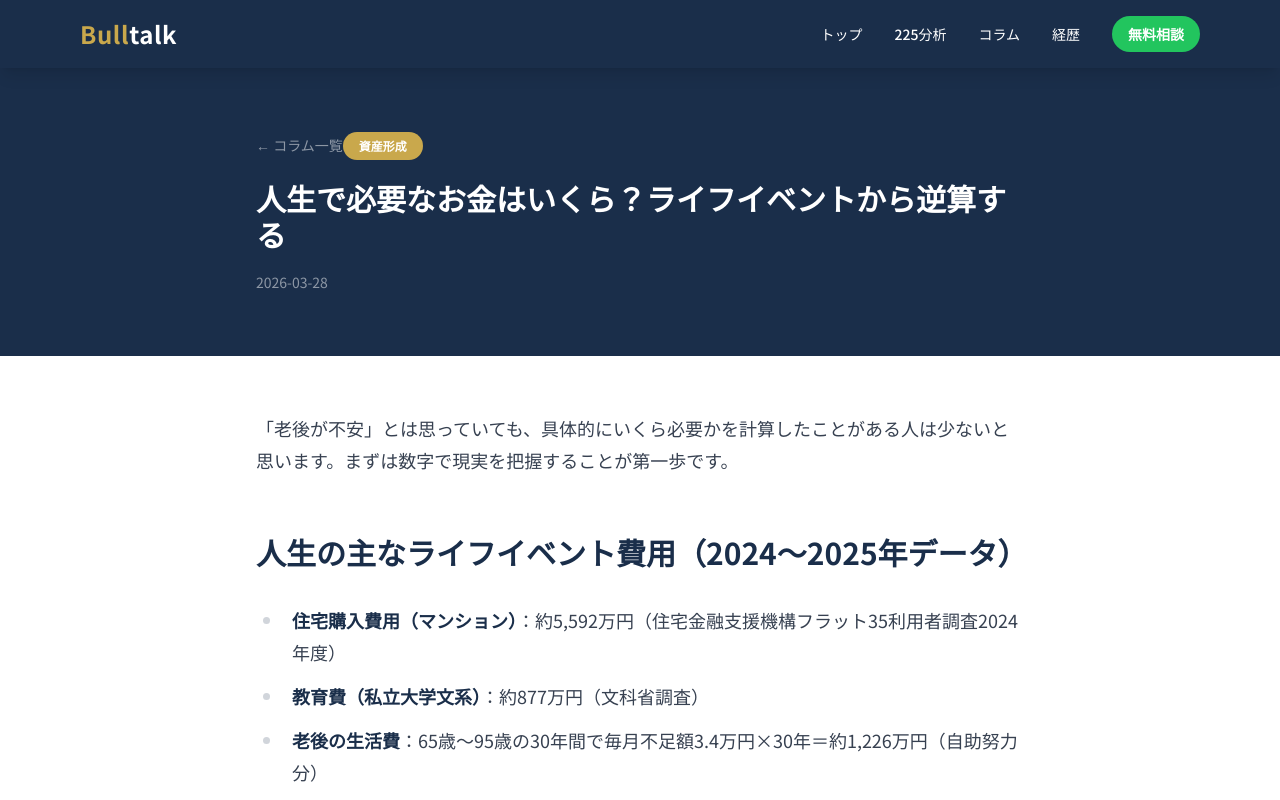
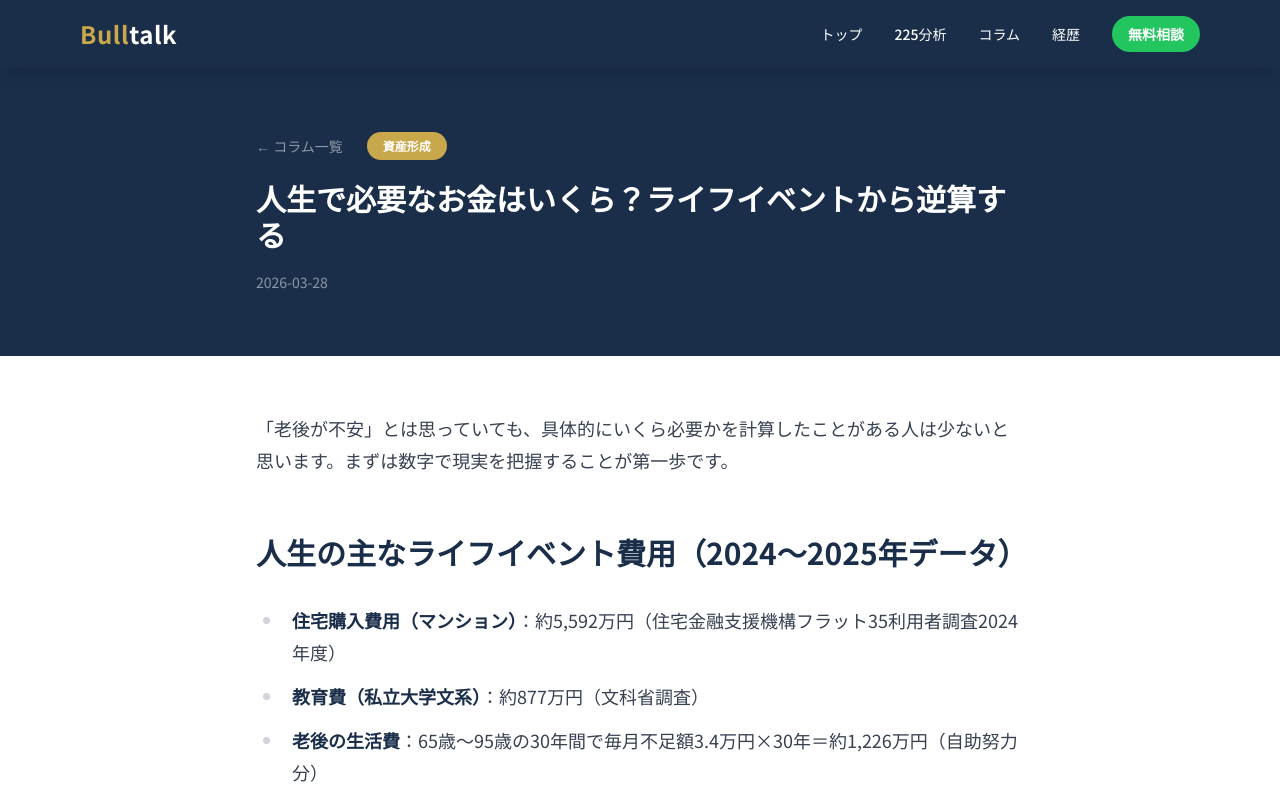
Before and after one commit to tanima3232-eng/bulltalk, a Next.js app: page /column/asset-01-life-money in a window 1280 px wide. Shown: the top 800 px of the page. Built offline with nearby package versions, Linux system fonts and the light colour scheme.

Commit message:
fix: コラム詳細ページの一覧リンクとカテゴリバッジの間隔を拡大

```diff
--- a/app/column/[slug]/page.tsx
+++ b/app/column/[slug]/page.tsx
@@ -56,19 +56,21 @@ export default async function ColumnDetailPage({
         {/* Hero */}
         <section className="bg-navy text-white py-16 px-4">
           <div className="max-w-3xl mx-auto">
+            <div className="flex items-center gap-6 mb-5">
               <Link
                 href="/column"
-              className="text-white/50 hover:text-gold text-sm mb-6 inline-block transition-colors"
+                className="text-white/50 hover:text-gold text-sm transition-colors shrink-0"
               >
                 ← コラム一覧
               </Link>
               {/* Category Badge */}
               <span
-              className="inline-block text-xs font-bold rounded-full px-4 py-1.5 mb-5 text-white"
+                className="inline-block text-xs font-bold rounded-full px-4 py-1.5 text-white"
                 style={{ backgroundColor: meta.categoryColor }}
               >
                 {meta.categoryLabel}
               </span>
+            </div>
             <h1 className="text-2xl md:text-3xl font-bold text-white leading-tight">
               {meta.title}
             </h1>
```
Lines whose indentation alone changed are shown as unchanged.
